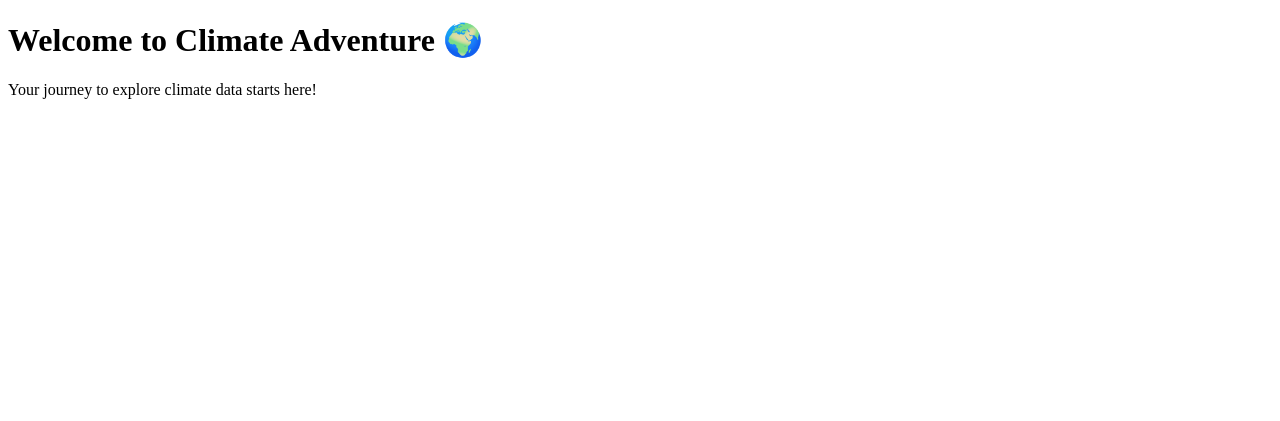
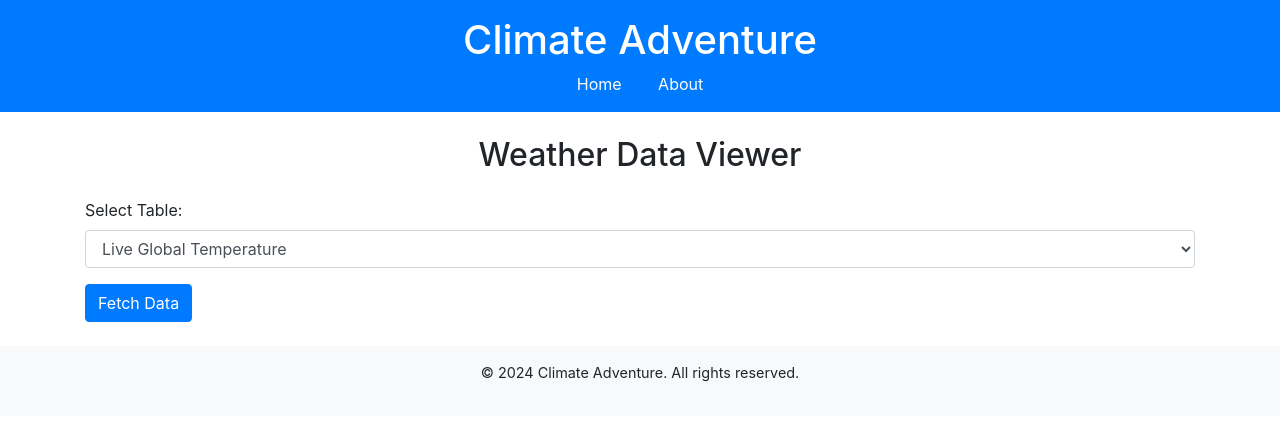
Before and after one commit to Thoophoms/ClimateAdventure, a Flask app: page / in a window 1280 px wide. Shown: the top 421 px of the page. Run offline with Flask 3, Linux system fonts and the light colour scheme; some libraries are stand-ins or nearby versions.

Commit message:
Add the dropdown for database -Trisha

```diff
--- a/app/database.py
+++ b/app/database.py
@@ -1,6 +1,14 @@
 import mysql.connector
 from mysql.connector import Error
-from config import DB_CONFIG
+
+# Database config
+DB_CONFIG = {
+    'host': 'mysql-database.cn44kuk2at3z.us-east-2.rds.amazonaws.com',
+    'user': 'CSIT515',
+    'password': 'CSIT515Section1FA24',
+    'database': 'weather data'
+}
+
 
 def get_db_connection():
     try:
--- a/app/routes.py
+++ b/app/routes.py
@@ -1,4 +1,4 @@
-from flask import render_template, jsonify, request
+from flask import render_template, request, jsonify
 from app import app
 from app.database import get_db_connection
 
@@ -13,51 +13,21 @@ def about():
     return render_template('about.html')
 
 
-@app.route('/test', methods=['GET'])
-def test_connection():
-    connection = get_db_connection()
-    if connection:
-        return jsonify({"message": "Database connection successful!"}), 200
-    return jsonify({"error": "Database connection failed"}), 500
-
-
-@app.route('/locations', methods=['GET'])
-def get_locations():
+@app.route('/fetch_data', methods=['POST'])
+def fetch_data():
+    table = request.form.get('table')
     connection = get_db_connection()
     if not connection:
-        return jsonify({"error": "Database connection failed"}), 500
+        return jsonify({'error': 'Database connection failed'}), 500
 
     cursor = connection.cursor(dictionary=True)
-    query = "SELECT * FROM locations;"
-    cursor.execute(query)
-    results = cursor.fetchall()
-    cursor.close()
-    connection.close()
-
-    return jsonify(results), 200
-
-
-@app.route('/add-location', methods=['POST'])
-def add_location():
-    data = request.json
-    connection = get_db_connection()
-    if not connection:
-        return jsonify({"error": "Database connection failed"}), 500
-
-    cursor = connection.cursor()
-    query = """
-        INSERT INTO locations (min_latitude, max_latitude, min_longitude, max_longitude, region, country)
-        VALUES (%s, %s, %s, %s, %s, %s);
-    """
-    values = (
-        data['min_latitude'], data['max_latitude'],
-        data['min_longitude'], data['max_longitude'],
-        data['region'], data['country']
-    )
-
-    cursor.execute(query, values)
-    connection.commit()
-    cursor.close()
-    connection.close()
-
-    return jsonify({"message": "Location added successfully!"}), 201
+    try:
+        query = f"SELECT * FROM {table};"
+        cursor.execute(query)
+        rows = cursor.fetchall()
+        return jsonify({'data': rows})
+    except Exception as e:
+        return jsonify({'error': str(e)})
+    finally:
+        cursor.close()
+        connection.close()
--- a/static/css/style.css
+++ b/static/css/style.css
@@ -1,14 +1,23 @@
-nav {
-    margin-top: 10px;
+header {
+    background-color: #007bff;
+    color: white;
+    padding: 10px 0;
+    text-align: center;
 }
 
-nav a {
-    margin: 0 15px;
+header nav a {
+    color: white;
+    margin: 0 10px;
     text-decoration: none;
-    color: #4a148c;
-    font-weight: bold;
 }
 
-nav a:hover {
-    color: #ab47bc;
+header nav a:hover {
+    text-decoration: underline;
 }
+
+footer {
+    margin-top: 20px;
+    background-color: #f8f9fa;
+    padding: 10px 0;
+    font-size: 0.9rem;
+}
--- a/templates/base.html
+++ b/templates/base.html
@@ -5,17 +5,21 @@
     <meta name="viewport" content="width=device-width, initial-scale=1.0">
     <title>{% block title %}Climate Adventure{% endblock %}</title>
     <link rel="stylesheet" href="{{ url_for('static', filename='css/style.css') }}">
+    <link rel="stylesheet" href="https://cdnjs.cloudflare.com/ajax/libs/bootstrap/4.5.2/css/bootstrap.min.css">
 </head>
 <body>
-    <header>
+    <header class="bg-primary text-white text-center p-3">
         <h1>Climate Adventure</h1>
         <nav>
-            <a href="{{ url_for('homepage') }}">Home</a>
-            <a href="{{ url_for('about') }}">About</a>
+            <a href="{{ url_for('homepage') }}" class="text-white mx-3">Home</a>
+            <a href="{{ url_for('about') }}" class="text-white mx-3">About</a>
         </nav>
     </header>
-    <main>
+    <main class="container my-4">
         {% block content %}{% endblock %}
     </main>
+    <footer class="text-center p-3 bg-light">
+        <p>&copy; 2024 Climate Adventure. All rights reserved.</p>
+    </footer>
 </body>
 </html>
--- a/templates/index.html
+++ b/templates/index.html
@@ -1,12 +1,59 @@
-<!DOCTYPE html>
-<html lang="en">
-<head>
-    <meta charset="UTF-8">
-    <meta name="viewport" content="width=device-width, initial-scale=1.0">
-    <title>Welcome to Climate Adventure</title>
-</head>
-<body>
-    <h1>Welcome to Climate Adventure 🌍</h1>
-    <p>Your journey to explore climate data starts here!</p>
-</body>
-</html>
+{% extends "base.html" %}
+
+{% block title %}Weather Data Viewer{% endblock %}
+
+{% block content %}
+    <h2 class="text-center">Weather Data Viewer</h2>
+    <form id="tableForm" class="mt-4">
+        <label for="table">Select Table:</label>
+        <select id="table" class="form-control">
+            <option value="live_global_temp">Live Global Temperature</option>
+            <option value="live_weather_patterns">Live Weather Patterns</option>
+            <option value="locations">Locations</option>
+            <option value="monthly_global_temp">Monthly Global Temperature</option>
+            <option value="monthly_sea_levels">Monthly Sea Levels</option>
+            <option value="monthly_weather_patterns">Monthly Weather Patterns</option>
+            <option value="sea_level_log">Sea Level Log</option>
+            <option value="seas">Seas</option>
+            <option value="temp_log">Temperature Log</option>
+            <option value="weather_pattern_log">Weather Pattern Log</option>
+        </select>
+        <button type="submit" class="btn btn-primary mt-3">Fetch Data</button>
+    </form>
+    <div id="result" class="mt-4"></div>
+
+    <script src="https://cdnjs.cloudflare.com/ajax/libs/jquery/3.5.1/jquery.min.js"></script>
+    <script>
+        $(document).ready(function () {
+            $('#tableForm').on('submit', function (e) {
+                e.preventDefault();
+                const table = $('#table').val();
+                $.post('/fetch_data', { table }, function (response) {
+                    if (response.error) {
+                        $('#result').html(`<div class="alert alert-danger">${response.error}</div>`);
+                    } else {
+                        const data = response.data;
+                        if (data.length > 0) {
+                            let tableHtml = '<table class="table table-bordered mt-3"><thead><tr>';
+                            for (const key in data[0]) {
+                                tableHtml += `<th>${key}</th>`;
+                            }
+                            tableHtml += '</tr></thead><tbody>';
+                            data.forEach(row => {
+                                tableHtml += '<tr>';
+                                for (const key in row) {
+                                    tableHtml += `<td>${row[key]}</td>`;
+                                }
+                                tableHtml += '</tr>';
+                            });
+                            tableHtml += '</tbody></table>';
+                            $('#result').html(tableHtml);
+                        } else {
+                            $('#result').html('<div class="alert alert-info">No data found.</div>');
+                        }
+                    }
+                });
+            });
+        });
+    </script>
+{% endblock %}
```
Also changed, not shown: templates/about.html (+7 -3 lines), app/__init__.py (line endings or trailing spaces).
